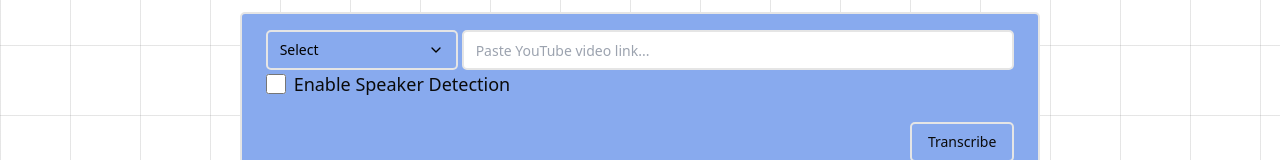
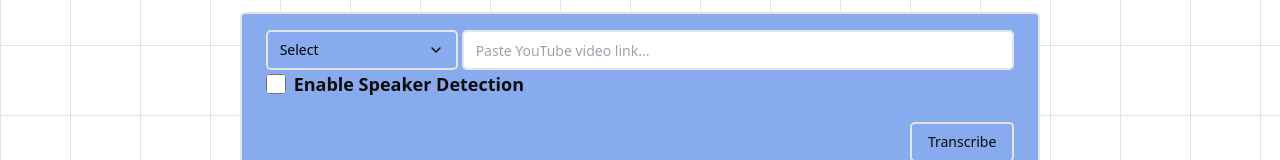
Before and after one commit to afnanhussain2002/read-podcast, a Next.js app: page /transcriber in a window 1280 px wide. Shown: the part 305-465 px from the top of the page. Built offline with nearby package versions, Linux system fonts and the light colour scheme.

Commit message:
add label from ui

```diff
--- a/components/TranscribeInput.tsx
+++ b/components/TranscribeInput.tsx
@@ -3,6 +3,7 @@ import { Card, CardContent, CardFooter } from './ui/card'
 import { Input } from './ui/input'
 import { Select, SelectContent, SelectItem, SelectTrigger, SelectValue } from './ui/select'
 import { Button } from './ui/button'
+import { Label } from './ui/label'
 
 const TranscribeInput = () => {
   const [inputType, setInputType] = useState('youtubeLink')
@@ -48,7 +49,7 @@ const TranscribeInput = () => {
               onChange={() => setSpeakers(!speakers)}
               className="w-5 h-5"
             />
-            <label htmlFor="speakers" className="text-lg">Enable Speaker Detection</label>
+            <Label htmlFor="speakers" className="text-lg">Enable Speaker Detection</Label>
           </div>
         </form>
       </CardContent>
```
